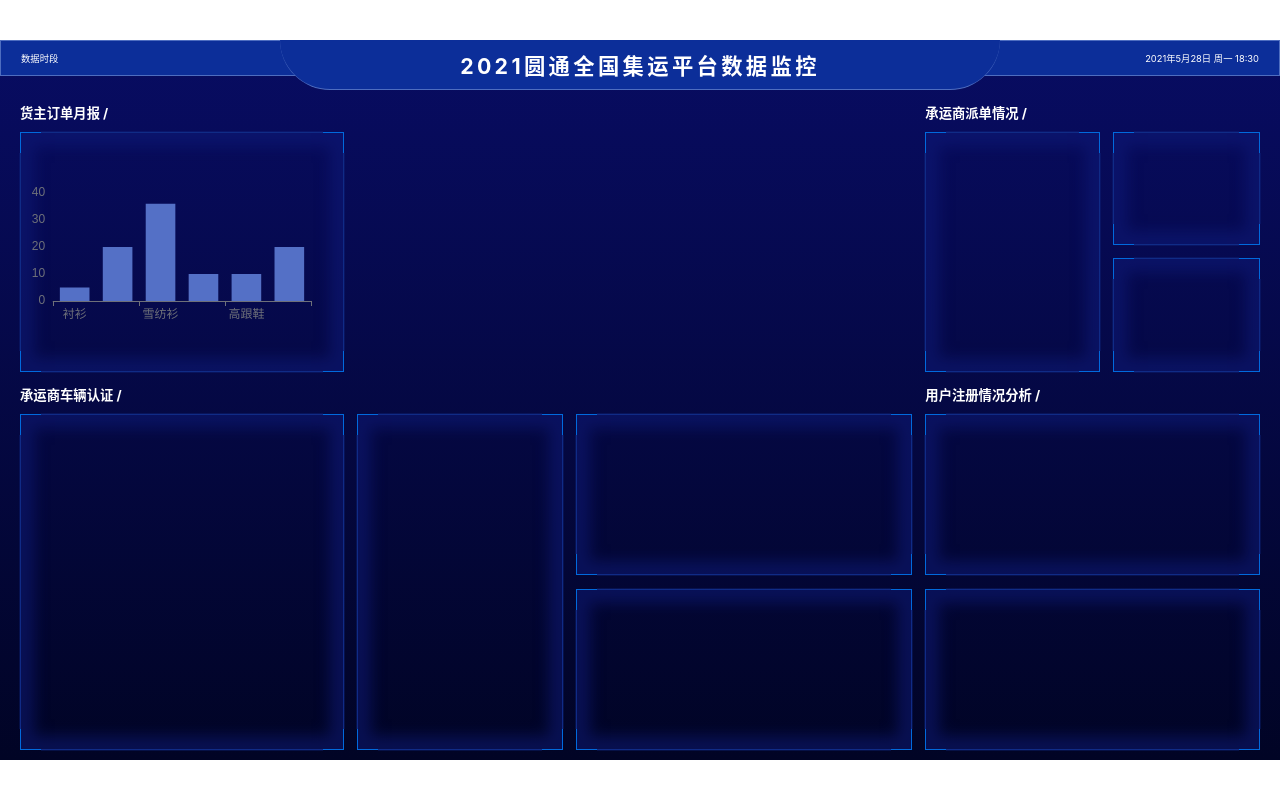
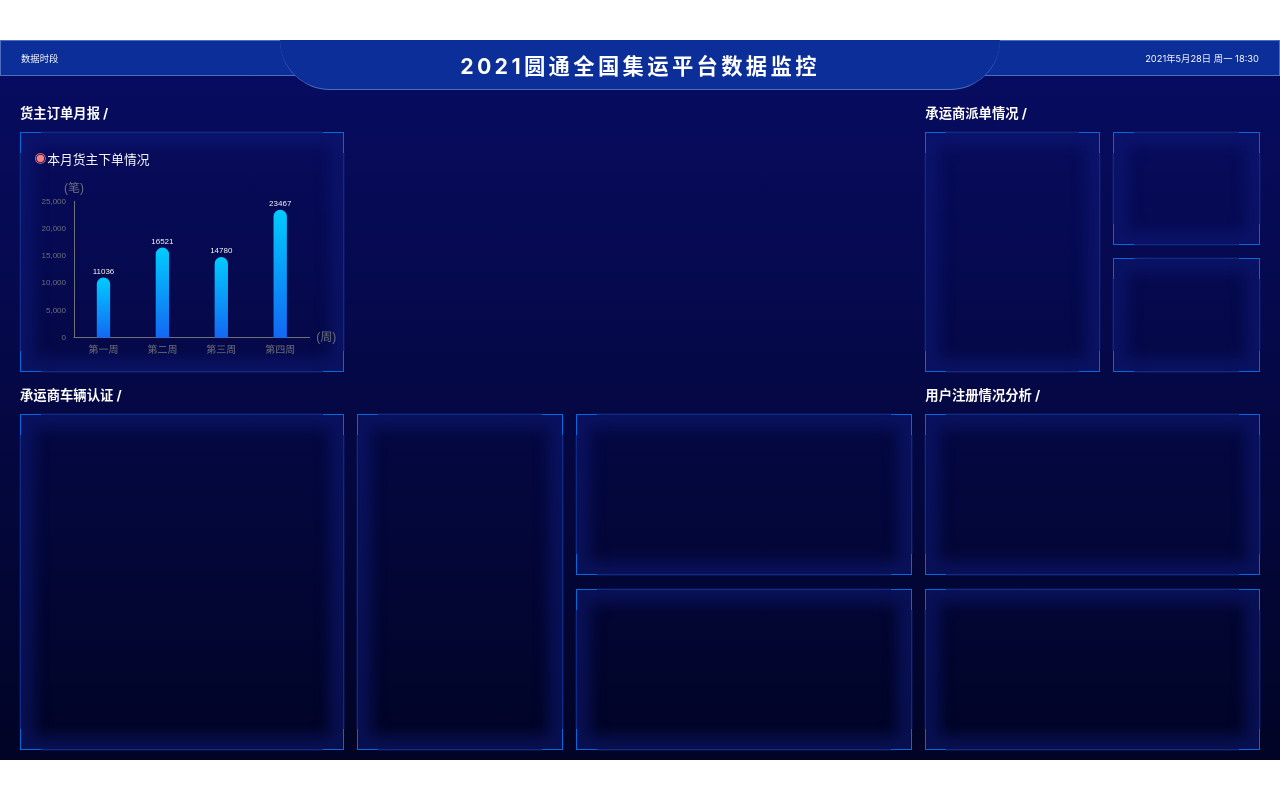
Before and after one commit to leigp555/bigScreen, a Vue app: page / in a window 1280 px wide. Built offline with nearby package versions, Linux system fonts and the light colour scheme.

Commit message:
完成第一个表

```diff
--- a/src/App.vue
+++ b/src/App.vue
@@ -63,7 +63,7 @@
 //通过浏览器宽高以及设计稿比例计算出页面的宽度高度
 const deviceWidth=document.documentElement.clientWidth
 const deviceHeight=document.documentElement.clientHeight
-let pagWidth:number=deviceWidth/deviceHeight>1920/1080?deviceHeight*(1920/1080):deviceWidth
+window.pagWidth=deviceWidth/deviceHeight>1920/1080?deviceHeight*(1920/1080):deviceWidth
 const pagHeight=pagWidth/(1920/1080)
 const style=document.createElement("style")
 const string=`html{
--- a/src/components/Border.vue
+++ b/src/components/Border.vue
@@ -18,6 +18,7 @@
   border: px(1) solid #016add;
   box-shadow: inset 0 0 px(20) px(20) rgba(15, 28, 124,.5);
   position:relative;
+  padding-top: px(24);
   &:before{
     display: block;
     content: "";
--- a/src/components/Chart1.vue
+++ b/src/components/Chart1.vue
@@ -1,32 +1,121 @@
 <template>
  <Border>
-    <Echart :option="option"/>
+   <div class="wrap">
+     <div class="title">
+       <svg class="icon" >
+         <use xlink:href="#icon-tip"></use>
+       </svg>
+       <span>本月货主下单情况</span>
+     </div>
+     <div class="echart">
+       <Echart :option="option"/>
+     </div>
+   </div>
  </Border>
 </template>
 
 <script lang="ts" setup>
 import Border from './Border.vue'
 import Echart from "./Echart.vue";
-const option={
-  tooltip: {},
+import * as echarts from 'echarts/core';
+import {ECOption} from "../type.d.ts/type";
+const px=(value:number)=>{
+  return (value/1920*(window.pagWidth))
+}
+const option:ECOption={
+  grid:{
+    x:px(60),
+    y:px(50),
+    x2:px(50),
+    y2:px(50)
+  },
   xAxis: {
-    data: ['衬衫', '羊毛衫', '雪纺衫', '裤子', '高跟鞋', '袜子']
+    data: ['第一周', '第二周', '第三周', '第四周'],
+    axisLabel:{
+      show: true,
+      fontSize:px(15)
+    },
+    axisTick: {
+      alignWithLabel: false,
+      show: false
+    },
+    name:"(周)",
+    nameTextStyle: {
+      fontSize: 12
+    },
+    nameGap: px(10),
   },
+
   yAxis: {
+    name:"(笔)",
+    nameGap: px(10),
+    nameLocation:"end",
+    nameTextStyle: {
+      fontSize: 12
+    },
     splitLine: {
       show: false
+    },
+    axisLine: {
+      show: true
+    },
+    axisLabel:{
+      fontSize:px(12)
     }
   },
   series: [
     {
-      name: '销量',
+      name: '笔',
       type: 'bar',
-      data: [5, 20, 36, 10, 10, 20]
-    }
+      barWidth: px(20),
+      itemStyle: {
+          color: new echarts.graphic.LinearGradient(0, 1, 0, 0, [{
+            offset: 0,
+            color: "#1268f3"
+          }, {
+            offset: 0.6,
+            color: "#08a4fa"
+          }, {
+            offset: 1,
+            color: "#01ccfe"
+          }], false),
+        barBorderRadius:[px(20), px(20), 0, 0]
+      },
+      data: [11036, 16521, 14780, 23467],
+      label: {
+        show: true,
+        fontSize:px(12),
+        color: "white",
+        verticalAlign: "top",
+        position:"top",
+        distance:px(15)
+      }
+    },
   ]
 }
 </script>
 
 <style lang="scss" scoped>
+@import "src/helper";
+.wrap{
+  display: flex;
+  flex-direction: column;
+  height: 100%;
+  padding-left: px(20);
+ >.title{
+   display: flex;
+   align-items: center;
+   >.icon{
+     width: 1em; height: 1em;
+     vertical-align: -0.15em;
+     fill: currentColor;
+     overflow: hidden;
+   }
+ }
+  >.echart{
+    flex-grow: 10;
+
+  }
+}
 
 </style>
--- a/src/main.ts
+++ b/src/main.ts
@@ -1,4 +1,5 @@
 import { createApp } from 'vue'
 import App from './App.vue'
 import "./main.scss"
+import "./icon.js"
 createApp(App).mount('#app')
```
Also changed, not shown: src/icon.js (added, +1 -0 lines).
